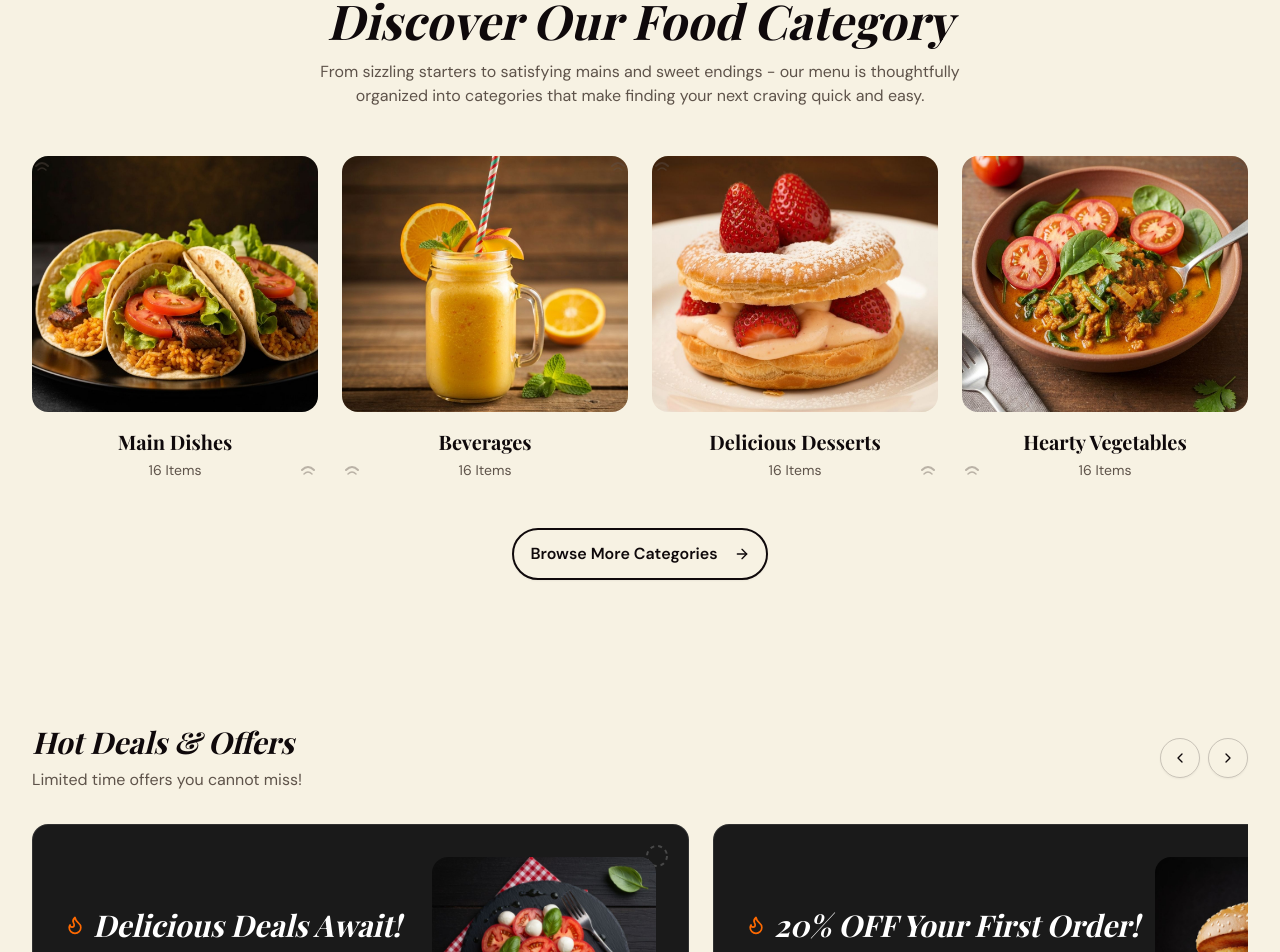
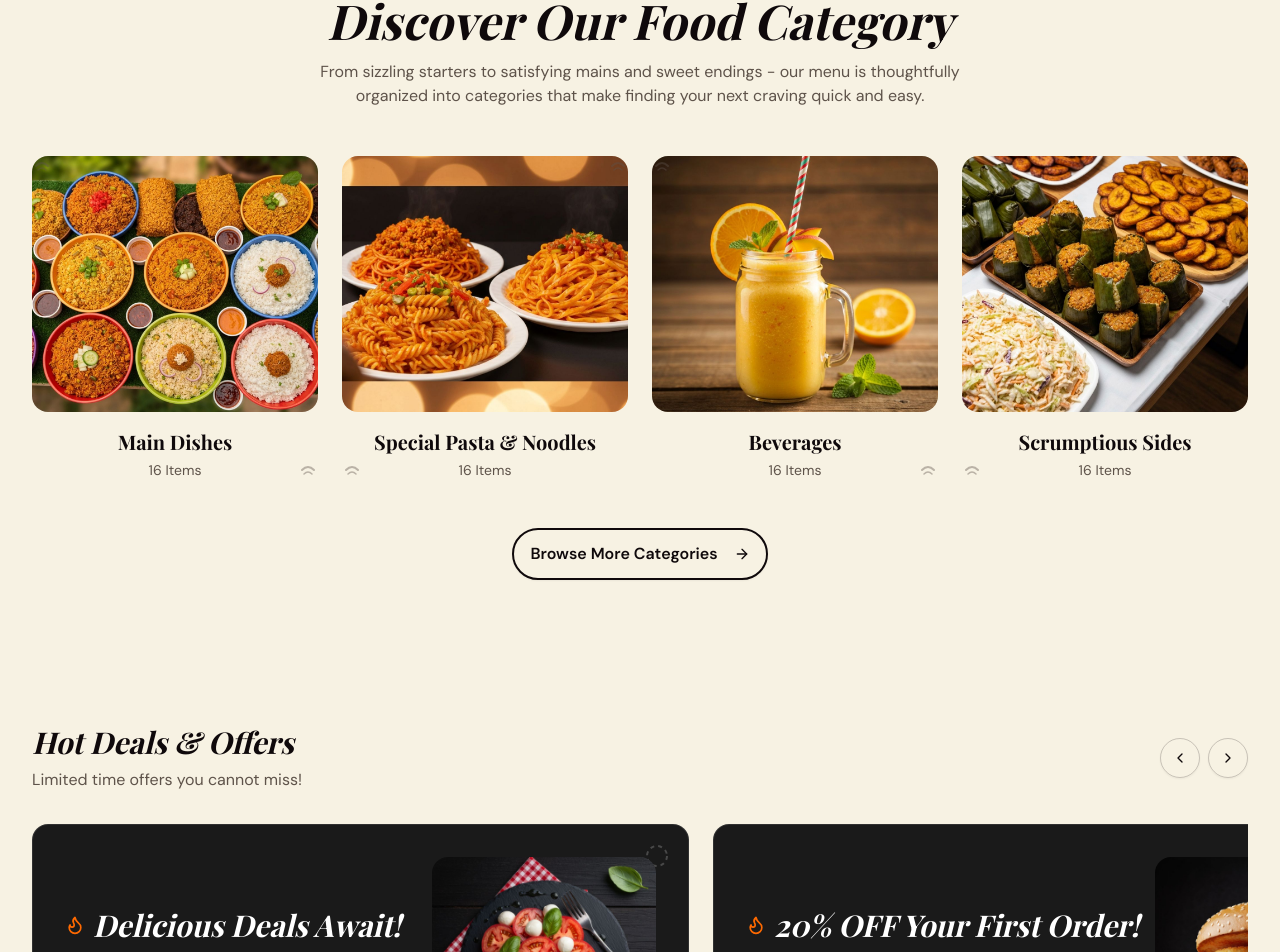
Before and after one commit to GiddyCode/10-01-cuisine-website, a Next.js app: page / in a window 1280 px wide. Shown: the part 820-1772 px from the top of the page. Built offline with nearby package versions, Linux system fonts and the light colour scheme; a web font is replaced by a local one.

Commit message:
fix: update food categories and correct image paths

```diff
--- a/components/food-categories.tsx
+++ b/components/food-categories.tsx
@@ -8,10 +8,12 @@ import { useState } from "react";
 // All categories - organized in display order
 const allCategories = [
   // First batch (always visible)
-  { id: "main-dishes", name: "Main Dishes", itemCount: 16, image: "/images/categories/main-dishes.jpg" },
+  { id: "main-dishes", name: "Main Dishes", itemCount: 16, image: "/images/categories/rice-dishes.jpg"},
+  { id: "pasta", name: "Special Pasta & Noodles", itemCount: 16, image: "/images/categories/pasta.jpg" },
   { id: "beverages", name: "Beverages", itemCount: 16, image: "/images/categories/beverages.jpg" },
-  { id: "desserts", name: "Delicious Desserts", itemCount: 16, image: "/images/categories/desserts.jpg" },
-  { id: "vegetables", name: "Hearty Vegetables", itemCount: 16, image: "/images/categories/vegetables.jpg" },
+    { id: "sides", name: "Scrumptious Sides", itemCount: 16, image: "/images/categories/sides.jpg" },
+
+
 
   // Second batch (shown after "Browse More Categories")
   { id: "beef-chicken", name: "Beef & Chicken", itemCount: 16, image: "/images/categories/beef-chicken.jpg" },
@@ -21,14 +23,15 @@ const allCategories = [
 
   // Third batch (shown after "Load More")
   { id: "sandwiches", name: "Gourmet Sandwiches", itemCount: 16, image: "/images/categories/sandwiches.jpg" },
-  { id: "pasta", name: "Special Pasta & Noodles", itemCount: 16, image: "/images/categories/pasta.jpg" },
+
   { id: "spicy", name: "Spicy & Zesty Dishes", itemCount: 16, image: "/images/categories/spicy.jpg" },
-  { id: "sides", name: "Scrumptious Sides", itemCount: 16, image: "/images/categories/sides.jpg" },
 
   // Fourth batch (final - shown after second "Load More")
   { id: "sweet-bites", name: "Sweet Bites Delight", itemCount: 48, image: "/images/categories/sweet-bites.jpg" },
   { id: "mozzastick", name: "MozzaStick Madness", itemCount: 73, image: "/images/categories/mozzastick.jpg" },
   { id: "spicy-sub", name: "Spicy Sub Crunch", itemCount: 26, image: "/images/categories/spicy-sub.jpg" },
+   { id: "desserts", name: "Delicious Desserts", itemCount: 16, image: "/images/categories/desserts.jpg" },
+  // { id: "vegetables", name: "Hearty Vegetables", itemCount: 16, image: "/images/categories/vegetables.jpg" },
 ];
 
 // Decorative doodle SVG component
```
